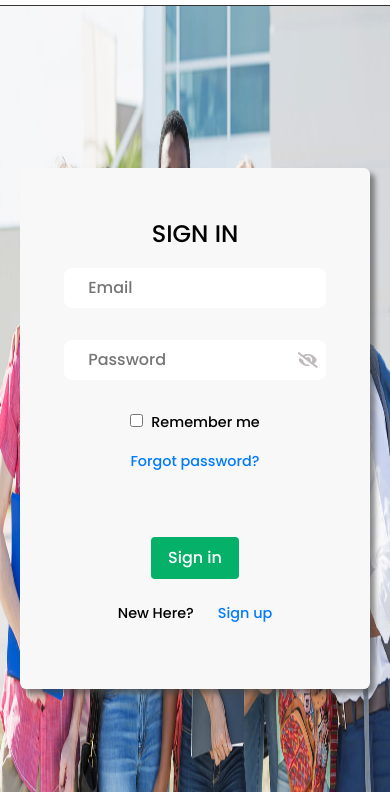
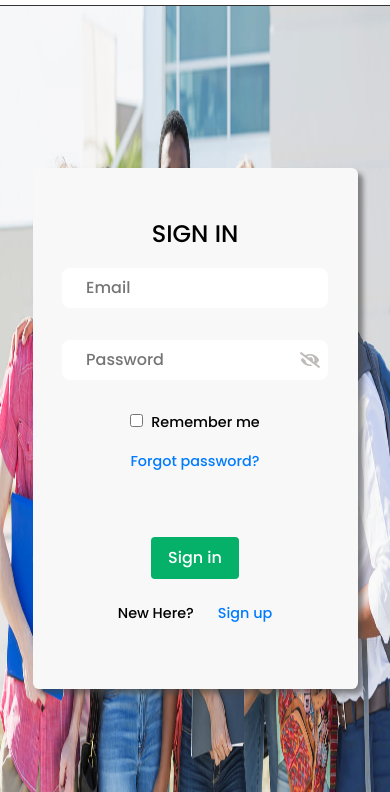
Before and after one commit to hngi/Team-New-Justice-League_Education-Template, a plain HTML site: page signin-2.html in a window 390 px wide. Shown: the part 52-844 px from the top of the page. Drawn offline with nearby package versions, Linux system fonts and the light colour scheme.

Commit message:
update signin-2 responsiveness

```diff
--- a/css/signin-2.css
+++ b/css/signin-2.css
@@ -8,6 +8,7 @@
     background-size: 100% 100%;
     overflow: hidden;
     min-height: 100vh;
+    overflow-x: hidden;
 }
 .txt-gray{
     color:  #c0bbbb;
@@ -40,3 +41,5 @@ p.sign{
 p{
    font-size: 0.9rem;
 }
+
+@media on screen(max-width: 360px)
--- a/signin-2.html
+++ b/signin-2.html
@@ -57,7 +57,7 @@
 
       <!-- body content -->
       <section class="content d-flex flex-column justify-content-center">
-        <div class="row">
+        <div class="row no-gutters">
             <div class="col-10 col-lg-8 mx-auto signin py-5">
                 <div class="row">
                     <div class="col-10 col-lg-8 mx-auto text-center">
```
